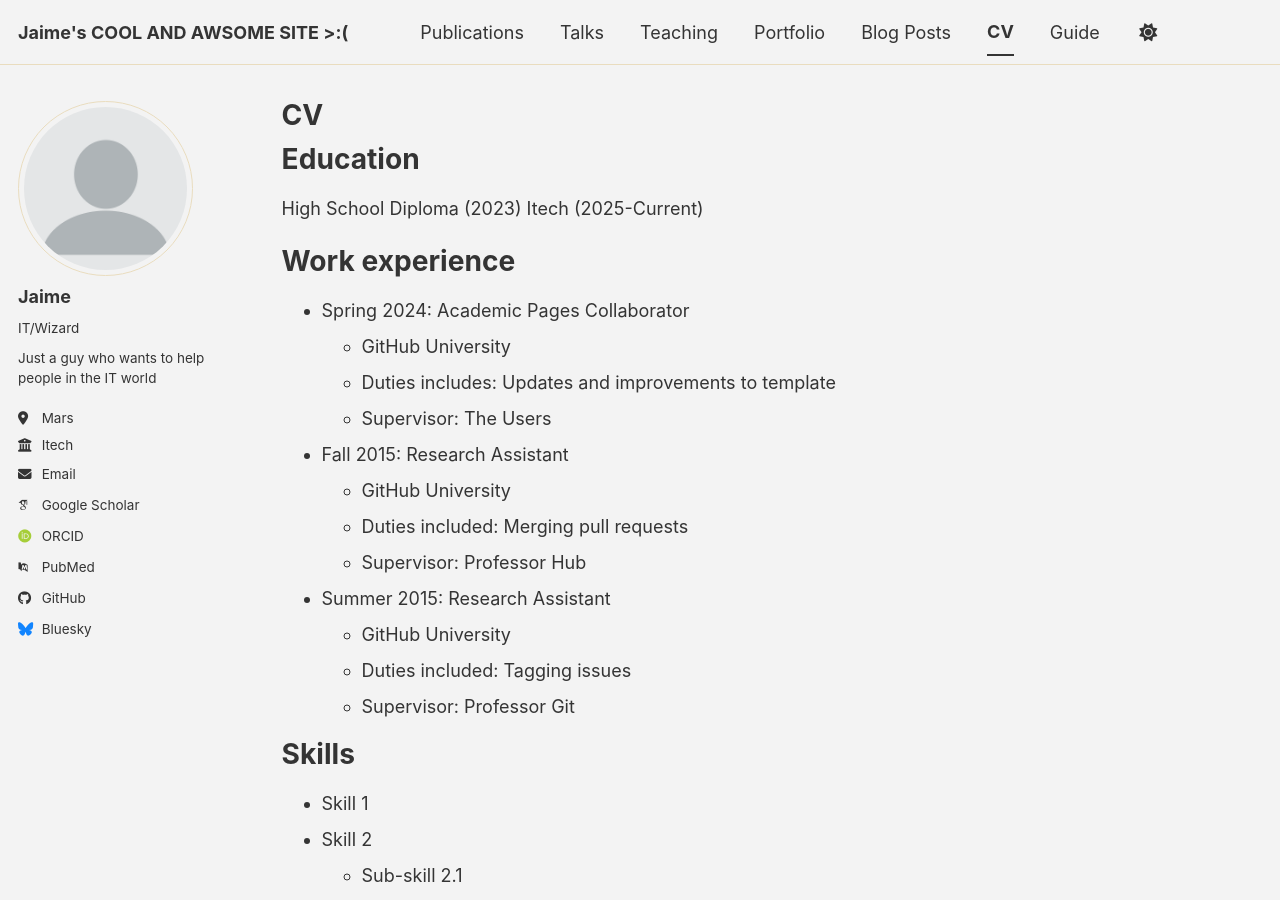
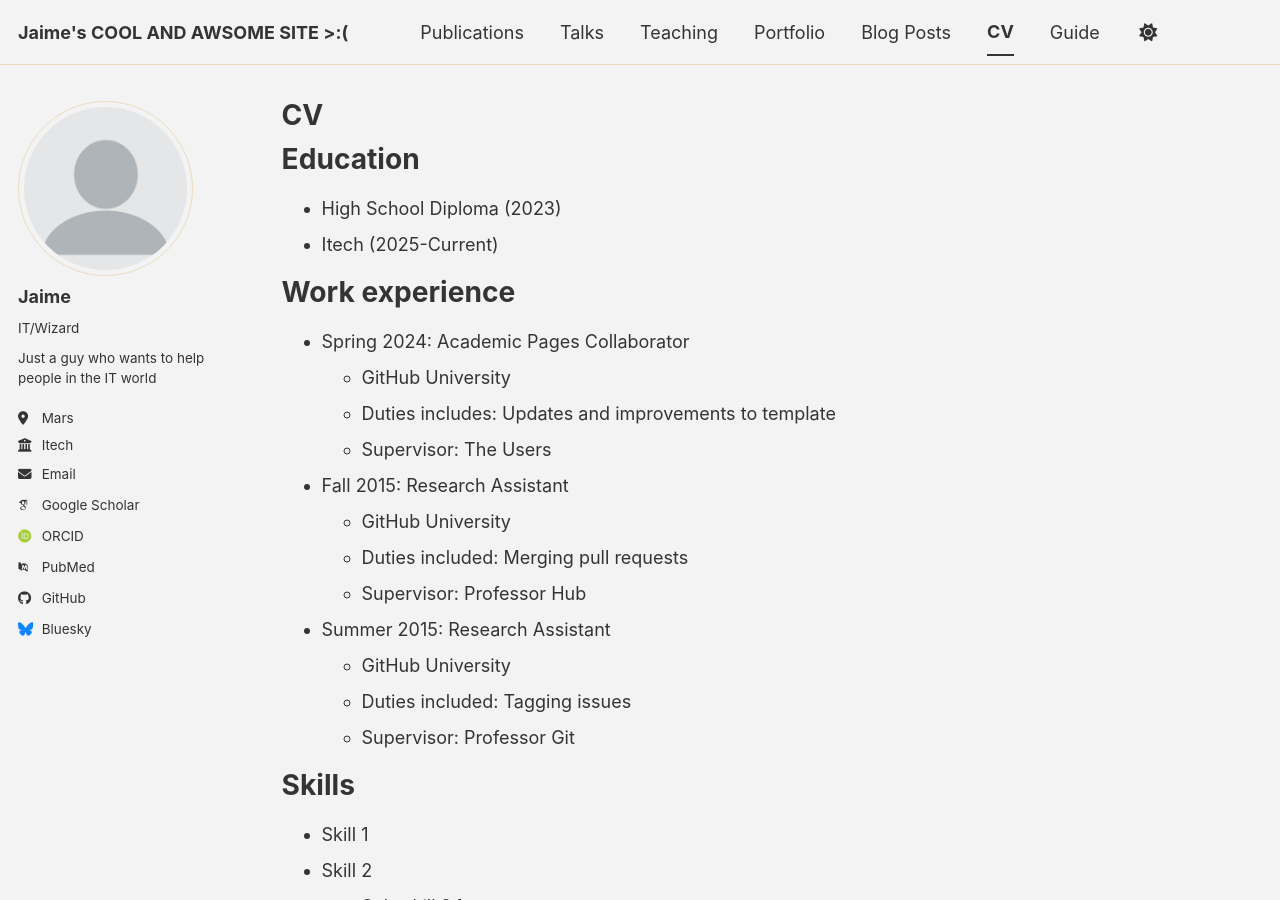
Before and after one commit to Slenderman239/Slenderman239.github.io, a Jekyll site: the page built from _pages/cv.md, in a window 1280 px wide and 900 px high. Built offline with Jekyll 4.4.1, drawn with Linux system fonts in a browser that asks for light colours; some web fonts are replaced; a script bundle is joined from its source files by our own code; library files that are not in the unit come from our copies.

Commit message:
Update cv.md

```diff
--- a/_pages/cv.md
+++ b/_pages/cv.md
@@ -11,8 +11,8 @@ redirect_from:
 
 Education
 ======
-High School Diploma (2023)
-Itech (2025-Current)
+* High School Diploma (2023)
+* Itech (2025-Current)
 
 Work experience
 ======
```
